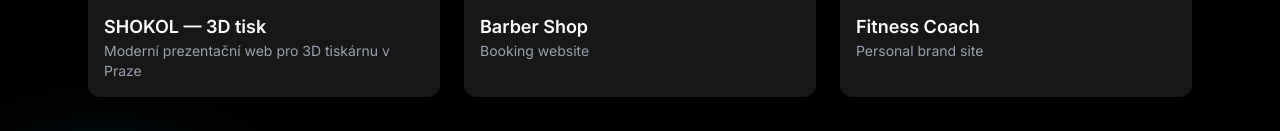
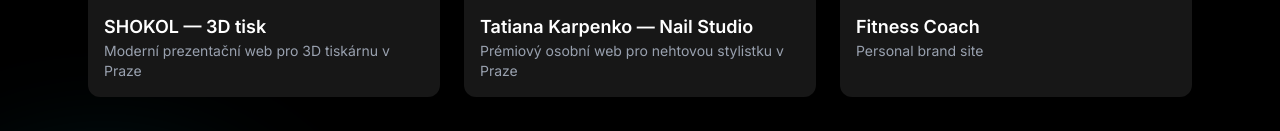
Before and after one commit to Vladyslav-Karpenko/Drakes, a website built with Vite: page index.html in a window 1280 px wide. Shown: the part 1751-1882 px from the top of the page. Built offline with nearby package versions, Linux system fonts and the light colour scheme.

Commit message:
second portfolio work changed to real

```diff
--- a/index.html
+++ b/index.html
@@ -219,13 +219,17 @@
 
         <!-- CARD 2 -->
         <a
-          href="#"
+          href="https://www.karpenko.vip"
           class="group block bg-neutral-900 rounded-xl overflow-hidden hover:scale-105 transition"
         >
           <img src="/demo/barber.png" class="w-full h-48 object-cover" />
           <div class="p-4">
-            <h3 class="text-lg font-semibold">Barber Shop</h3>
-            <p class="text-sm text-gray-400">Booking website</p>
+            <h3 class="text-lg font-semibold">
+              Tatiana Karpenko — Nail Studio
+            </h3>
+            <p class="text-sm text-gray-400">
+              Prémiový osobní web pro nehtovou stylistku v Praze
+            </p>
           </div>
         </a>
 
```
Also changed, not shown: 1 other file.
